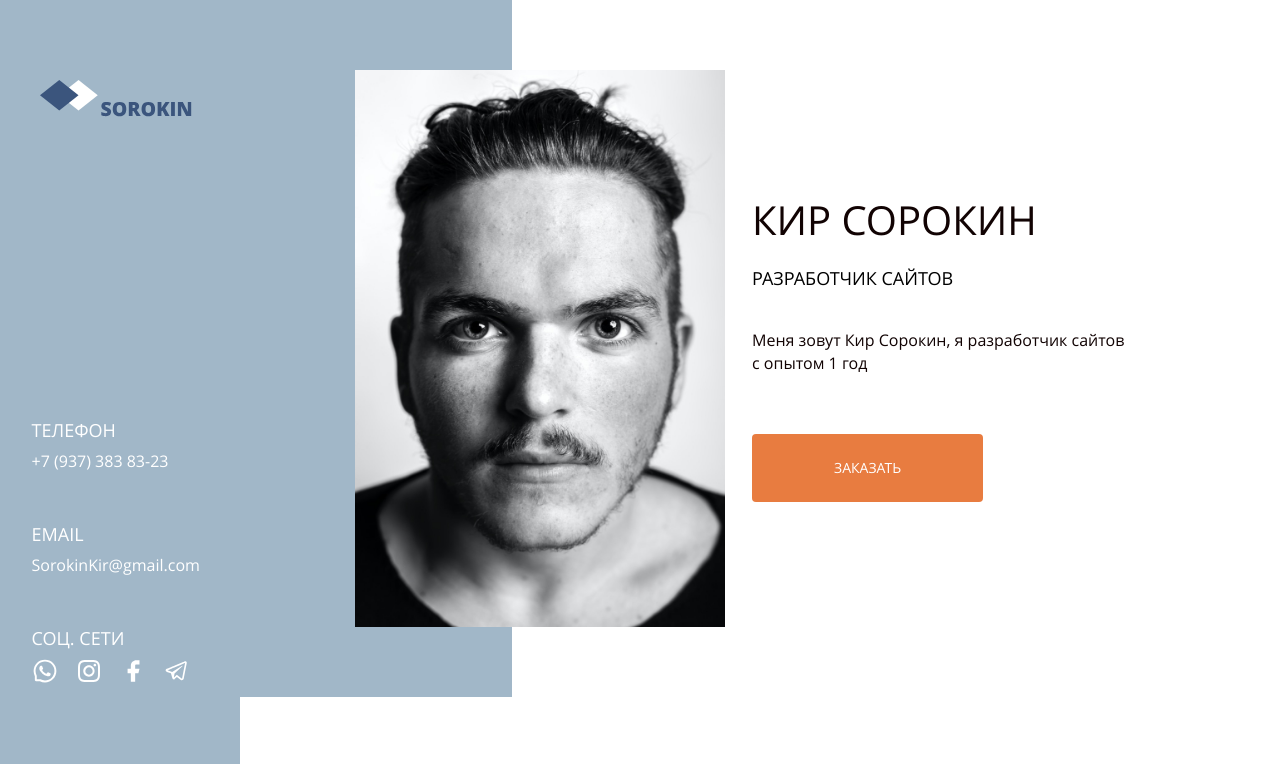
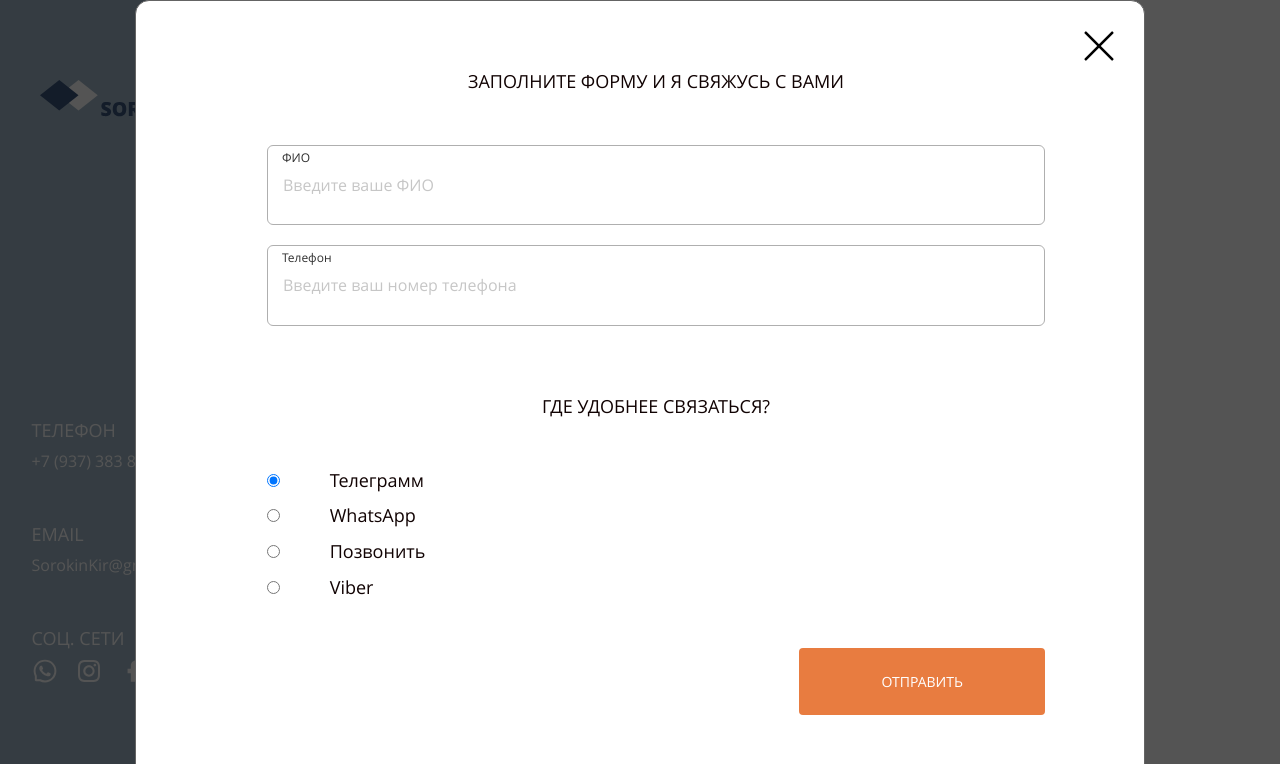
Before and after one commit to AlexandrZagumennov/portfolio-project, a website: page src/index.html in a window 1280 px wide. Shown: the top 764 px of the page. Drawn offline with nearby package versions, Linux system fonts and the light colour scheme; files that its build step writes are made by us from their sources; files whose address does not match are found by name.

Commit message:
Выполнена вёрстка и стилизация модального окна

```diff
--- a/src/index.html
+++ b/src/index.html
@@ -26,7 +26,7 @@
 		<div class="container header__container">
 			<img src="img/header/logo.svg" alt="Логотип Кира Сорокина" class="header__logo">
 
-			<address class="header__contacts contacts">
+			<address class="header__contacts contacts ">
 				<ul class="contacts__list">
 					<li class="contacts__item">
 						<p class="contacts__head">Телефон</p>
@@ -82,11 +82,7 @@
 		<section class="bio">
 			<div class="container bio__container">
 
-				<!--<picture>-->
-					<!--<source srcset = "img/bio/kir-sorokin.avif" type="image/avif">-->
-					<!--<source srcset = "img/bio/kir-sorokin.webp" type="image/webp">-->
-					<img src="img/bio/kir-sorokin.jpg" alt="Фотография Кира Сорокина" class="bio__img" width="370" height="557">
-				<!--</picture>-->
+				<img src="img/bio/kir-sorokin.jpg" alt="Фотография Кира Сорокина" class="bio__img" width="370" height="557">
 
 				<div class="bio__content">
 					<hgroup class="bio__head-group">
@@ -94,7 +90,7 @@
 						<h2 class="bio__subtitle">Разработчик сайтов</h2>
 					</hgroup>
 					<p class="bio__description">Меня зовут Кир Сорокин, я разработчик сайтов с&nbsp;опытом 1&nbsp;год</p>
-					<button class="bio__order-btn">Заказать</button>
+					<button class="order-btn">Заказать</button>
 				</div>
 			</div>
 		</section>
@@ -132,9 +128,19 @@
 						</li>
 						<li class="portfolio__item swiper-slide">
 							<article class="card">
-								<img src="img/portfolio/dom.jpg" alt="" class="card__picture">
+								<img src="img/portfolio/dom.jpg" alt="Изображение работы Дом" class="card__picture">
 								<p class="card__data">
-									<span class="card__client">Клиент: Sinema</span>
+									<span class="card__client">Клиент: ItalGroup </span>
+									<time class="card__date" datetime="2020">год: 2020</time>
+								</p>
+								<h3 class="card__title">Многостраничный сайт</h3>
+							</article>
+						</li>
+						<li class="portfolio__item swiper-slide">
+							<article class="card">
+								<img src="img/portfolio/fh.jpg" alt="Изображение работы Friendly House" class="card__picture">
+								<p class="card__data">
+									<span class="card__client">Клиент: Friendly House</span>
 									<time class="card__date" datetime="2020">год: 2020</time>
 								</p>
 								<h3 class="card__title">Landing-page</h3>
@@ -142,32 +148,22 @@
 						</li>
 						<li class="portfolio__item swiper-slide">
 							<article class="card">
-								<img src="img/portfolio/fh.jpg" alt="" class="card__picture">
+								<img src="img/portfolio/go.jpg" alt="Изображение работы Game Over" class="card__picture">
 								<p class="card__data">
-									<span class="card__client">Клиент: Sinema</span>
-									<time class="card__date" datetime="2020">год: 2020</time>
+									<span class="card__client">Клиент: Game Over</span>
+									<time class="card__date" datetime="2019">год: 2020</time>
 								</p>
 								<h3 class="card__title">Landing-page</h3>
 							</article>
 						</li>
 						<li class="portfolio__item swiper-slide">
 							<article class="card">
-								<img src="img/portfolio/go.jpg" alt="" class="card__picture">
+								<img src="img/portfolio/iphone.jpg" alt="Изображение работы Apple" class="card__picture">
 								<p class="card__data">
-									<span class="card__client">Клиент: Sinema</span>
+									<span class="card__client">Клиент: Full Apple</span>
 									<time class="card__date" datetime="2020">год: 2020</time>
 								</p>
 								<h3 class="card__title">Landing-page</h3>
-							</article>
-						</li>
-						<li class="portfolio__item swiper-slide">
-							<article class="card">
-								<img src="img/portfolio/iphone.jpg" alt="" class="card__picture">
-								<p class="card__data">
-									<span class="card__client">Клиент: Sinema</span>
-									<time class="card__date" datetime="2020">год: 2020</time>
-								</p>
-								<h3 class="card__title">Многостраничный сайт</h3>
 							</article>
 						</li>
 					</ul>
@@ -176,7 +172,67 @@
 				</div>
 			</div>
 		</section>
+	</main>
 
-	</main>
+	<div class="modal__overlay">
+		<div class="modal__body">
+			<h2 class="visually-hidden">Форма обратной связи</h2>
+			<form class="modal__form">
+				<button class="modal__close">
+					<svg width="30" height="30" viewbox="0 0 30 30" fill="currentColor" xmlns="http://www.w3.org/2000/svg">
+						<rect width="39.7747" height="2.65165" rx="1" transform="matrix(0.707106 -0.707107 0.707106 0.707107 0 28.125)" />
+						<rect width="39.7747" height="2.65165" rx="1" transform="matrix(0.707106 0.707107 -0.707106 0.707107 1.875 0)" />
+					</svg>
+				</button>
+
+				<fieldset class="modal__fieldset">
+					<legend class="modal__title">Заполните форму и я свяжусь с вами</legend>
+
+					<label  class="modal__label">
+						<input class="modal__input" type="text" name="bio" placeholder="Введите ваше ФИО">
+						<span class="modal__input-title">ФИО</span>
+					</label>
+
+					<label class="modal__label">
+						<input class="modal__input" type="tel" name="phone" placeholder="Введите ваш номер телефона">
+						<span class="modal__input-title">Телефон</span>
+					</label>
+				</fieldset>
+
+				<fieldset class="modal__fieldset">
+					<legend class="modal__title">Где удобнее связаться?</legend>
+
+					<ul class="modal__radio-list">
+						<li class="modal__radio__list-item">
+							<label>
+								<input class="modal__radio-input" type="radio" name="contact" value="telegram" checked>
+								<span>Телеграмм</span>
+							</label>
+						</li>
+						<li class="modal__radio__list-item">
+							<label>
+								<input class="modal__radio-input" type="radio" name="contact" value="whatsApp">
+								<span>WhatsApp</span>
+							</label>
+						</li>
+						<li class="modal__radio__list-item">
+							<label>
+								<input class="modal__radio-input" type="radio" name="contact" value="by-phone">
+								<span>Позвонить</span>
+							</label>
+						</li>
+						<li class="modal__radio__list-item">
+							<label>
+								<input class="modal__radio-input" type="radio" name="contact" value="viber">
+								<span>Viber</span>
+							</label>
+						</li>
+					</ul>
+				</fieldset>
+
+				<button class="order-btn modal__btn">Отправить</button>
+			</form>
+		</div>
+	</div>
 </body>
 </html>
--- /dev/null
+++ b/src/js/burger.js
@@ -0,0 +1,16 @@
+export const burger = () => {
+	const burger = document.querySelector('.header__burger-btn');
+	const navigation = document.querySelector('.header__contacts');
+
+	burger.addEventListener('click', () => {
+		navigation.classList.toggle('header__contacts_active');
+	});
+
+	navigation.addEventListener('click', (event) => {
+		const closeNav = event.target.closest('.contacts__item');
+
+		if (closeNav) {
+			navigation.classList.remove('header__contacts_active');
+		}
+	});
+};
--- a/src/js/index.js
+++ b/src/js/index.js
@@ -1,3 +1,5 @@
 import { slider } from './slider.js';
+import { burger } from './burger.js';
 
 slider();
+burger();
--- a/src/scss/components/_card.scss
+++ b/src/scss/components/_card.scss
@@ -27,6 +27,7 @@
 }
 
 .card__client {
+	max-width: 140px;
 	font-weight: 600;
 	font-size: 14px;
 	line-height: 120%;
--- a/src/scss/components/_contacts.scss
+++ b/src/scss/components/_contacts.scss
@@ -1,7 +1,3 @@
-.contacts__list {
-
-}
-
 .contacts__item {
 	font-size: 16px;
 	line-height: 22px;
--- a/src/scss/components/_header.scss
+++ b/src/scss/components/_header.scss
@@ -22,6 +22,10 @@
 	padding: 30px 15px;
 	background-color: $color-header-bg;
 	color: $color-1;
+
+	&_active {
+		display: block;
+	}
 }
 
 .header__burger-btn{
--- /dev/null
+++ b/src/scss/components/_modal.scss
@@ -0,0 +1,186 @@
+.modal__overlay {
+  //display: none;
+  justify-content: center;
+  align-items: center;
+  position: fixed;
+  top: 0;
+  left: 0;
+  bottom: 0;
+  right: 0;
+  width: 100%;
+  height: 100vh;
+  z-index: 1000;
+  overflow-y: auto;
+  background: rgba(0, 0, 0, 0.67);
+}
+
+.modal__body {
+  max-width: 290px;
+
+  border: 1px solid #646464;
+  border-radius: 14px;
+  margin: 0 auto;
+  background-color: $color-1;
+}
+
+.modal__form {
+  padding: 40px 10px;
+  background-color: transparent;
+  position: relative;
+}
+
+.modal__title {
+  max-width: 224px;
+  margin: 0 auto 30px;
+  text-align: center;
+  font-weight: 700;
+  font-size: 14px;
+  line-height: 120%;
+  text-transform: uppercase;
+}
+
+.modal__close {
+  width: 22px;
+  height: 22px;
+  position: absolute;
+  top: 10px;
+  right: 10px;
+  border: none;
+  outline: transparent;
+  padding: 0;
+  transition: color 0.3 ease-in-out;
+
+  &:hover {
+    color: rgb(70, 55, 55);
+  }
+}
+
+.modal__fieldset {
+  padding: 0;
+  margin-bottom: 40px;
+  border: none;
+}
+
+.modal__input {
+  cursor: pointer;
+  width: 100%;
+  font-size: 12px;
+  line-height: 130%;
+  padding: 29px 15px;
+  background: #ffffff;
+  border: 1px solid #afafaf;
+  border-radius: 6px;
+
+  &::placeholder {
+    color: #afafaf;
+    opacity: 0.7;
+  }
+
+  &:not(:last-child) {
+    margin-bottom: 20px;
+  }
+
+  &:hover {
+    border-color: #646363;
+  }
+
+  &:focus,
+  &:active {
+    outline-color: 1px solid #646363;
+  }
+}
+
+.modal__label {
+  display: block;
+  position: relative;
+}
+
+.modal__input-title {
+  position: absolute;
+  top: 5px;
+  left: 15px;
+  font-weight: 700;
+  font-size: 12px;
+  line-height: 130%;
+  color: #303030;
+}
+
+.modal__radio-list {
+  display: flex;
+  flex-direction: column;
+  gap: 15px;
+}
+
+.modal__radio-input {
+  margin-right: 15px;
+}
+
+.modal__btn {
+  display: block;
+  margin: 0 auto;
+}
+
+@media (min-width: 768px) {
+  .modal__body {
+    max-width: 760px;
+  }
+
+  .modal__close {
+    width: 30px;
+    height: 30px;
+    top: 30px;
+    right: 30px;
+  }
+
+  .modal__form {
+    padding: 70px 85px 82px 82px;
+  }
+
+  .modal__title {
+    max-width: 100%;
+    font-size: 18px;
+    margin-bottom: 52px;
+  }
+
+  .modal__input {
+    font-size: 16px;
+    line-height: 130%;
+  }
+
+  .modal__input-title {
+    font-size: 12px;
+    line-height: 130%;
+  }
+
+  .modal__fieldset {
+    &:not(:last-child) {
+      margin-bottom: 50px;
+    }
+
+    &:last-child {
+      margin-bottom: 28px;
+    }
+  }
+
+  .modal__radio-input {
+    margin-right: 45px;
+  }
+
+  .modal__btn {
+    margin: 0 0 0 auto;
+  }
+
+  .modal__radio-list {
+    font-size: 18px;
+  }
+}
+
+@media (min-width: 1024px) {
+  .modal__body {
+    max-width: 1010px;
+  }
+
+  .modal__form {
+    padding: 70px 99px 82px 131px;
+  }
+}
--- /dev/null
+++ b/src/scss/components/_order-btn.scss
@@ -0,0 +1,24 @@
+.order-btn {
+	background-color: $color-btn-bg;
+	border-radius: 4px;
+	padding: 16px 60px;
+	font-weight: 500;
+	font-size: 14px;
+	line-height: 140%;
+	text-transform: uppercase;
+	color: $color-1;
+	transition: background-color 0.3s ease-in-out;
+
+	&:hover {
+	  background-color: #f86211;
+	}
+
+	&:focus,
+	&:active {
+	  background-color: #682704;
+	}
+
+	@media (min-width: 768px) {
+		padding: 24px 82px;
+	}
+  }
--- a/src/scss/index.scss
+++ b/src/scss/index.scss
@@ -11,9 +11,11 @@
 
 /* Подключение стилей блоков */
 @import 'components/header';
+@import 'components/order-btn';
 @import 'components/contacts';
 @import 'components/social';
 @import 'components/bio';
 @import 'components/advantage';
 @import 'components/card';
 @import 'components/portfolio';
+@import 'components/modal';
```
Also changed, not shown: src/scss/components/_bio.scss (+0 -21 lines), dist/css/index.min.css, dist/index.html, dist/js/index.min.js.
